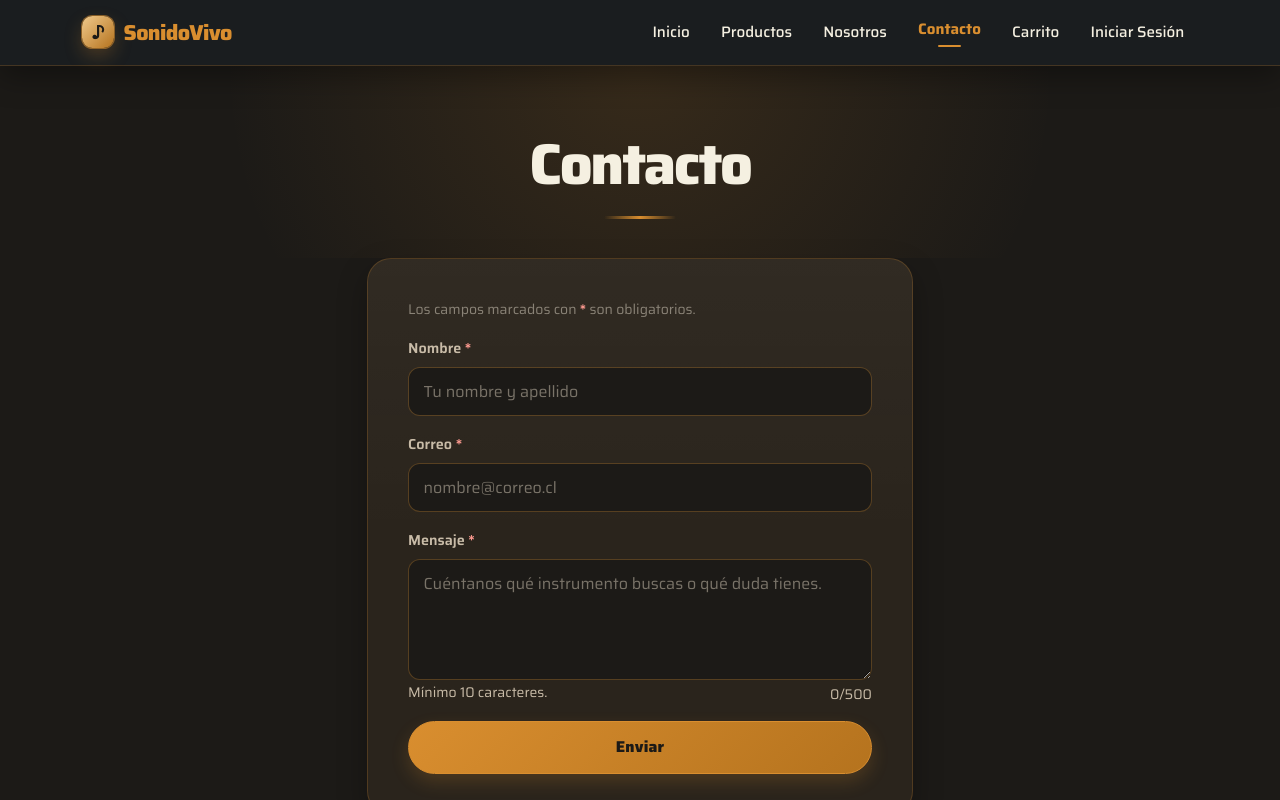
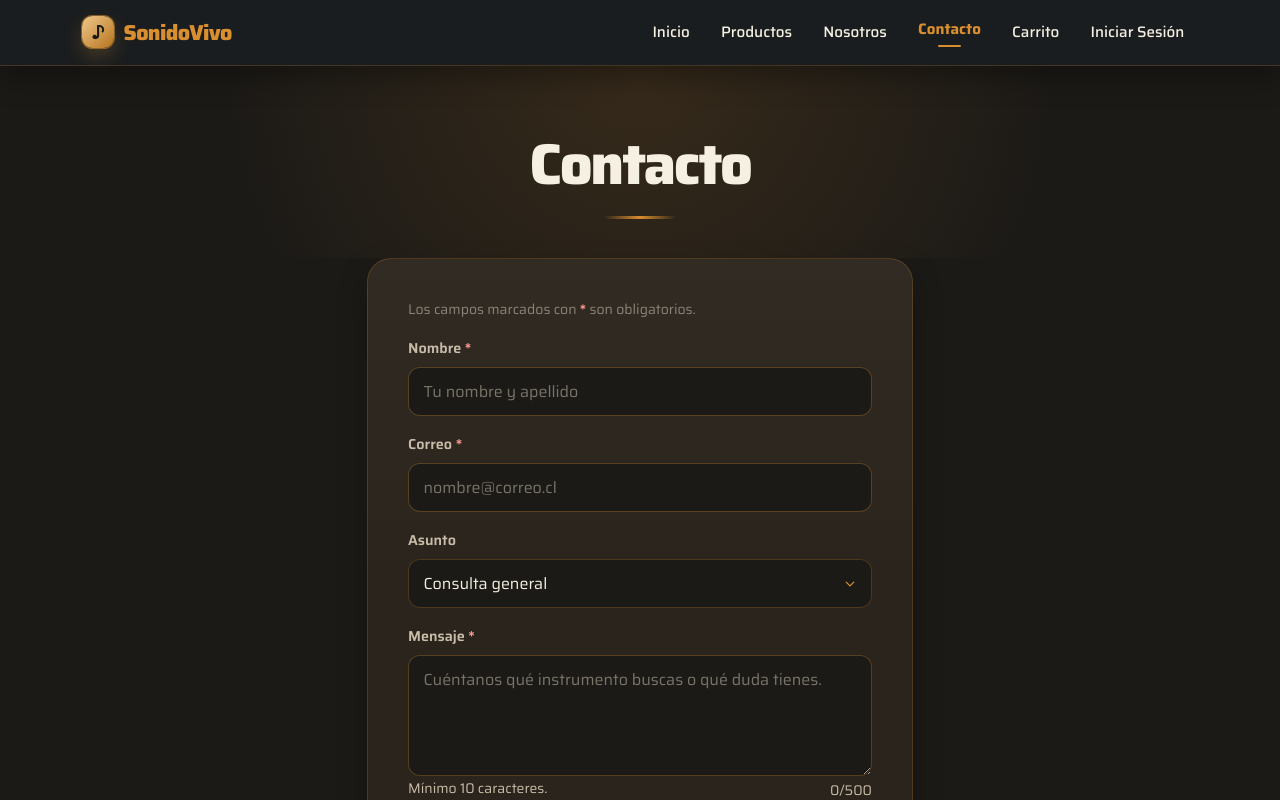
Before and after one commit to Reikan2119/React-SonidoVivo, a React (Vite) app: page /contacto in a window 1280 px wide. Shown: the top 800 px of the page. Built offline with nearby package versions, Linux system fonts and the light colour scheme.

Commit message:
feat: agregar campo de asunto al formulario de contacto

```diff
--- a/src/componentes/organismos/FormularioContacto.tsx
+++ b/src/componentes/organismos/FormularioContacto.tsx
@@ -6,7 +6,7 @@ import { enviarContacto } from "../../api/contacto";
 const esCorreoValido = (valor: string): boolean =>
   /^[^\s@]+@[^\s@]+\.[^\s@]{2,}$/.test(valor.trim());
 
-type CampoContacto = "nombre" | "correo" | "mensaje";
+type CampoContacto = "nombre" | "correo" | "asunto" | "mensaje";
 
 type ValoresContacto = Record<CampoContacto, string>;
 type ErroresContacto = Partial<Record<CampoContacto, string>>;
@@ -15,10 +15,11 @@ type CamposTocados = Partial<Record<CampoContacto, boolean>>;
 const VALORES_INICIALES: ValoresContacto = {
   nombre: "",
   correo: "",
+  asunto: "Consulta general",
   mensaje: "",
 };
 
-const CAMPOS: CampoContacto[] = ["nombre", "correo", "mensaje"];
+const CAMPOS: CampoContacto[] = ["nombre", "correo", "asunto", "mensaje"];
 
 function validarCampo(campo: CampoContacto, valor: string): string {
   const limpio = valor.trim();
@@ -35,6 +36,10 @@ function validarCampo(campo: CampoContacto, valor: string): string {
 
   if (campo === "correo" && !esCorreoValido(limpio)) {
     return "Ingresa un correo válido, por ejemplo: nombre@correo.cl";
+  }
+
+  if (campo === "asunto" && !limpio) {
+    return "Selecciona un asunto para tu mensaje.";
   }
 
   if (campo === "mensaje" && limpio.length < 10) {
@@ -113,7 +118,7 @@ function FormularioContacto() {
       await enviarContacto({
         nombre: valores.nombre.trim(),
         email: valores.correo.trim(),
-        asunto: "Consulta general",
+        asunto: valores.asunto,
         mensaje: valores.mensaje.trim(),
       });
       setEnviado(true);
@@ -166,6 +171,27 @@ function FormularioContacto() {
         refInput={correoRef}
       />
 
+      <div className="mb-3">
+        <label className="form-label" htmlFor="contacto-asunto">Asunto</label>
+        <select
+          id="contacto-asunto"
+          className={`form-select${mostrarError("asunto") ? " campo-error" : ""}`}
+          value={valores.asunto}
+          onChange={(e) => handleChange("asunto", e.target.value)}
+          onBlur={() => handleBlur("asunto")}
+        >
+          <option value="Consulta general">Consulta general</option>
+          <option value="Disponibilidad de producto">Disponibilidad de producto</option>
+          <option value="Estado de mi pedido">Estado de mi pedido</option>
+          <option value="Reparación de instrumento">Reparación de instrumento</option>
+          <option value="Cotización">Cotización</option>
+          <option value="Otro">Otro</option>
+        </select>
+        {mostrarError("asunto") && (
+          <p className="mensaje-error mt-1 mb-0" role="alert">{errores.asunto}</p>
+        )}
+      </div>
+
       <CampoFormulario
         id="contacto-mensaje"
         etiqueta="Mensaje"
```
